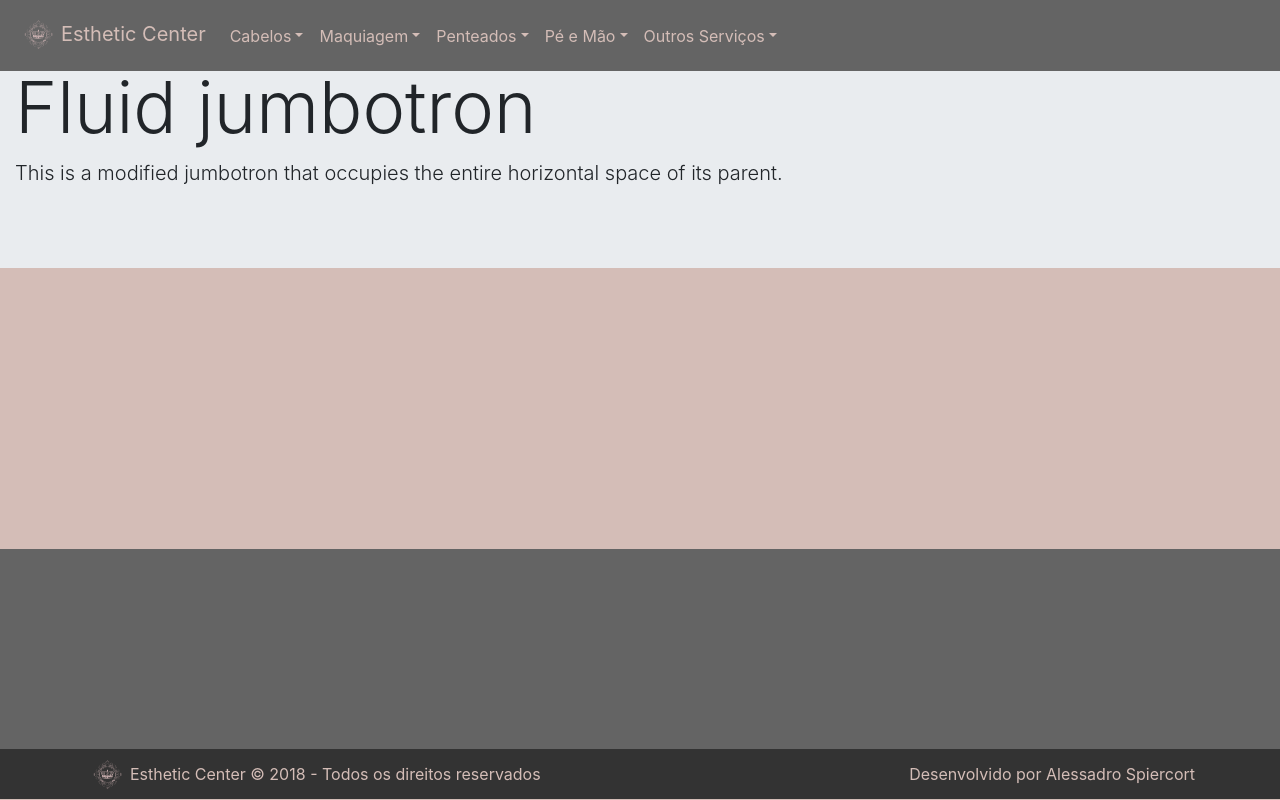
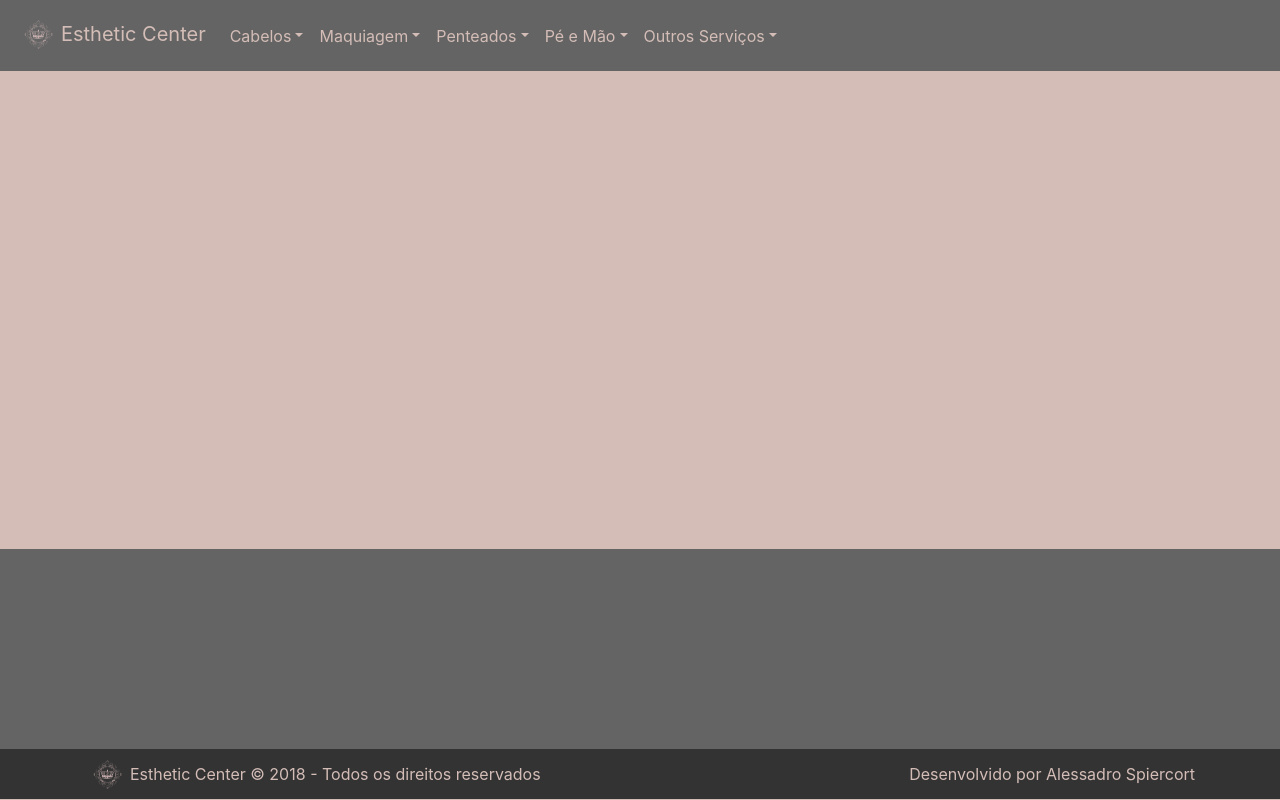
Before and after one commit to qwertyFFF/siteestheticcenter, a React (Create React App) app in the folder site/: page / in a window 1280 px wide. Built offline with nearby package versions, Linux system fonts and the light colour scheme.

Commit message:
Melhorias nas rotas do menu de navegação

```diff
--- a/site/package.json
+++ b/site/package.json
@@ -10,6 +10,7 @@
     "react-router": "^4.3.1",
     "react-router-dom": "^4.3.1",
     "react-scripts": "1.1.4",
+    "react-transition-group": "^2.4.0",
     "reactstrap": "^6.3.0"
   },
   "scripts": {
--- a/site/src/App.js
+++ b/site/src/App.js
@@ -1,5 +1,5 @@
 import React, { Component } from 'react';
-import logo from './logo.svg';
+//import logo from './logo.svg';
 import 'bootstrap/dist/css/bootstrap.min.css';
 
 class App extends Component {
@@ -7,7 +7,6 @@ class App extends Component {
         return (
             <div className="App">
                 <header className="App-header">
-                    <img src={logo} className="App-logo" alt="logo" />
                     <h1 className="App-title">Welcome to React</h1>
                 </header>
                 <p className="App-intro">
--- a/site/src/componentes_home/home_apresentacao.jsx
+++ /dev/null
@@ -1,19 +0,0 @@
-import React, {Component} from 'react';
-import 'bootstrap/dist/css/bootstrap.min.css';
-import './home.css';
-import {Jumbotron, Container} from 'reactstrap';
-
-export default class Apresentacao extends Component {
-    render() {
-        return(
-            <div>
-                <Jumbotron fluid>
-                    <Container fluid>
-                        <h1 className="display-3">Fluid jumbotron</h1>
-                        <p className="lead">This is a modified jumbotron that occupies the entire horizontal space of its parent.</p>
-                    </Container>
-                </Jumbotron>
-            </div>
-        );
-    }
-}
--- a/site/src/componentes_home/progressiva.jsx
+++ b/site/src/componentes_home/progressiva.jsx
@@ -1,7 +1,6 @@
 import React, { Component } from 'react';
 import 'bootstrap/dist/css/bootstrap.min.css';
-
-class MenuProgressiva extends Component {
+class Progressiva extends Component {
     render() {
         return (
             <div className="App">
@@ -13,4 +12,4 @@ class MenuProgressiva extends Component {
     }
 }
 
-export default MenuProgressiva;
+export default Progressiva;
--- a/site/src/index.js
+++ b/site/src/index.js
@@ -3,22 +3,20 @@ import ReactDOM from 'react-dom';
 import registerServiceWorker from './registerServiceWorker';
 import MenuNavegacao from './componentes_home/home_navbar';
 import Rodape from './componentes_home/home_footer';
-import Apresentacao from './componentes_home/home_apresentacao';
-import MenuProgressiva from './componentes_home/progressiva';
+import Progressiva from './componentes_home/progressiva';
 import { BrowserRouter, Switch, Route } from 'react-router-dom';
+
+ReactDOM.render(<MenuNavegacao />, document.getElementById('root'));
+registerServiceWorker();
 
 ReactDOM.render(
     <BrowserRouter>
         <Switch>
-            <Route path="/" exact={true} component={MenuNavegacao} />
-            <Route path="/progressiva" component={MenuProgressiva} />
+            <Route path="/progressiva" component={Progressiva} />
         </Switch>
     </ BrowserRouter>
-    , document.getElementById('root'));
+    , document.getElementById('apres'));
 registerServiceWorker();
 
 ReactDOM.render(<Rodape />, document.getElementById('footer'));
 registerServiceWorker();
-
-ReactDOM.render(<Apresentacao />, document.getElementById('apres'));
-registerServiceWorker();
```
Also changed, not shown: site/src/componentes_home/home_navbar.jsx (line endings or trailing spaces).
